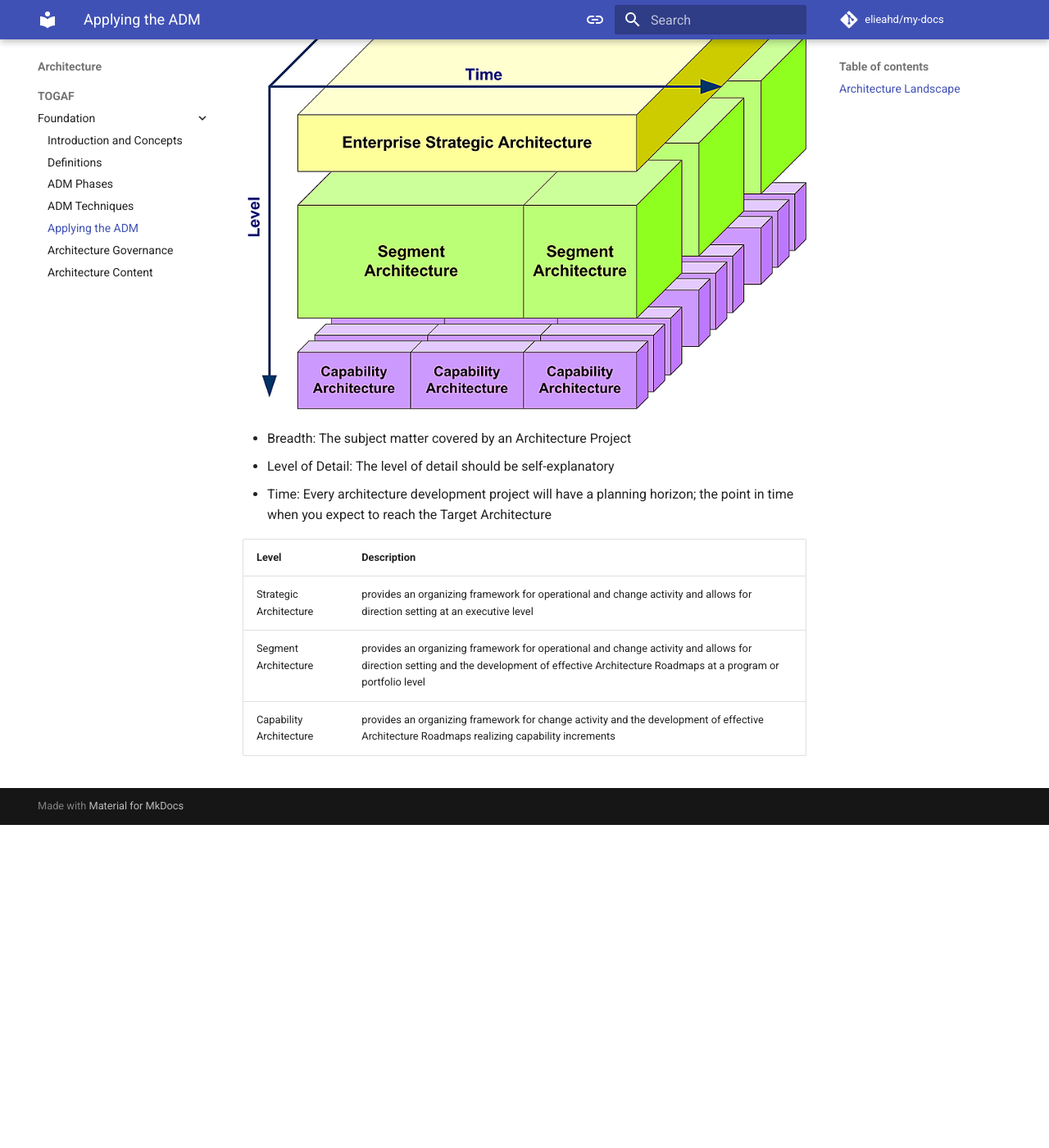
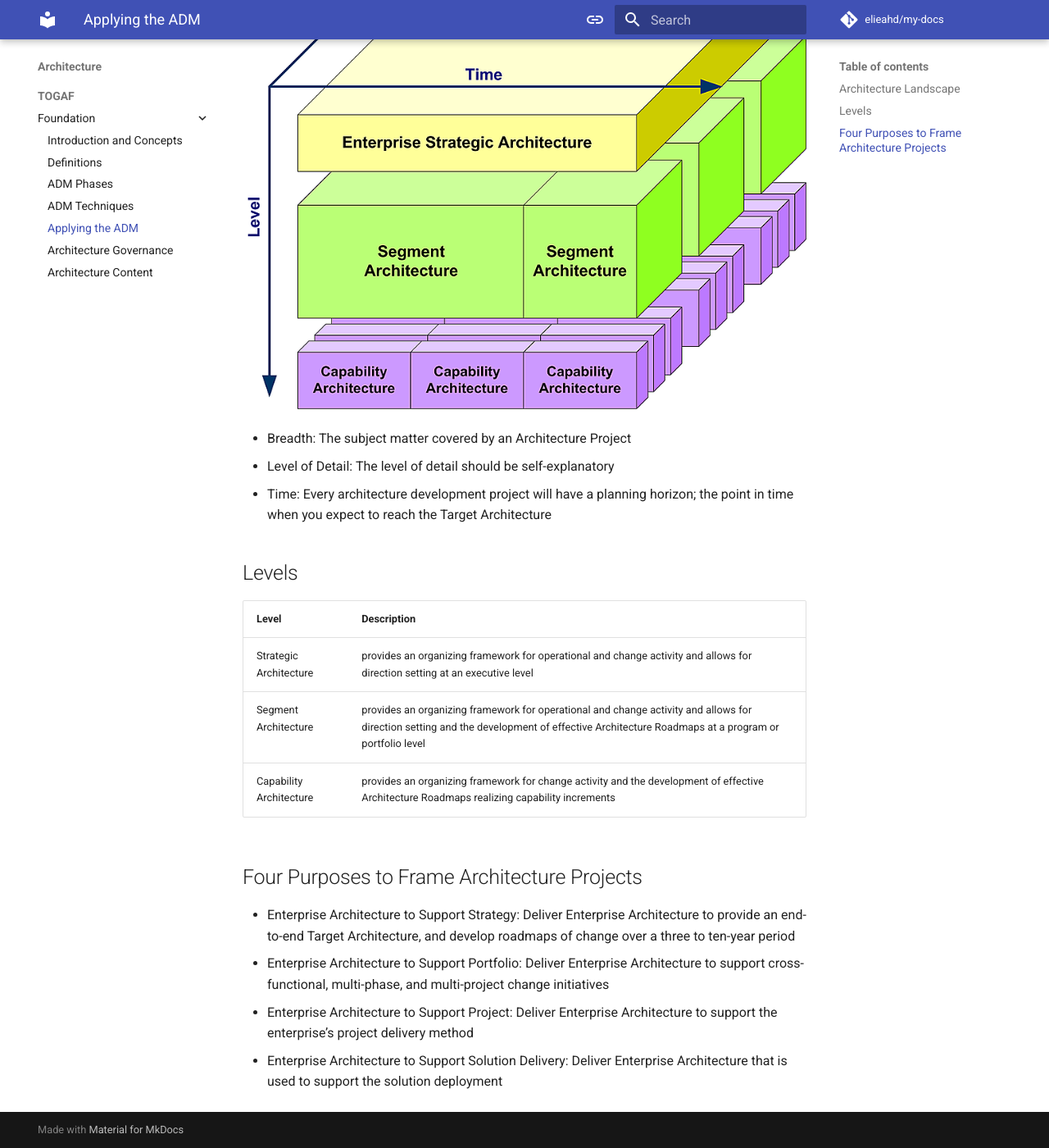
Before and after one commit to elieahd/my-docs, an MkDocs documentation site: the page built from docs/architecture/togaf/foundation/unit5.md, in a window 1280 px wide and 1400 px high, scrolled down 482 px. Shown: the whole window at 82% size. Built offline with MkDocs 1.6.1 and Material for MkDocs 9.7.7, drawn with Linux system fonts in a browser that asks for light colours; comment, search, counter and statistics services are not loaded; before the commit the page ends 1488 px from its top, so only the background shows below that.

Commit message:
Update unit5.md

```diff
--- a/docs/architecture/togaf/foundation/unit5.md
+++ b/docs/architecture/togaf/foundation/unit5.md
@@ -8,8 +8,16 @@ The architectural representation of assets in use, or planned, by the enterprise
 * Level of Detail: The level of detail should be self-explanatory
 * Time: Every architecture development project will have a planning horizon; the point in time when you expect to reach the Target Architecture
 
+## Levels
 | Level | Description |
 | ----- | ----------- |
 | Strategic Architecture | provides an organizing framework for operational and change activity and allows for direction setting at an executive level |
 | Segment Architecture | provides an organizing framework for operational and change activity and allows for direction setting and the development of effective Architecture Roadmaps at a program or portfolio level |
 | Capability Architecture | provides an organizing framework for change activity and the development of effective Architecture Roadmaps realizing capability increments |
+
+## Four Purposes to Frame Architecture Projects
+
+* Enterprise Architecture to Support Strategy: Deliver Enterprise Architecture to provide an end-to-end Target Architecture, and develop roadmaps of change over a three to ten-year period
+* Enterprise Architecture to Support Portfolio: Deliver Enterprise Architecture to support cross-functional, multi-phase, and multi-project change initiatives
+* Enterprise Architecture to Support Project: Deliver Enterprise Architecture to support the enterprise’s project delivery method
+* Enterprise Architecture to Support Solution Delivery: Deliver Enterprise Architecture that is used to support the solution deployment
```
